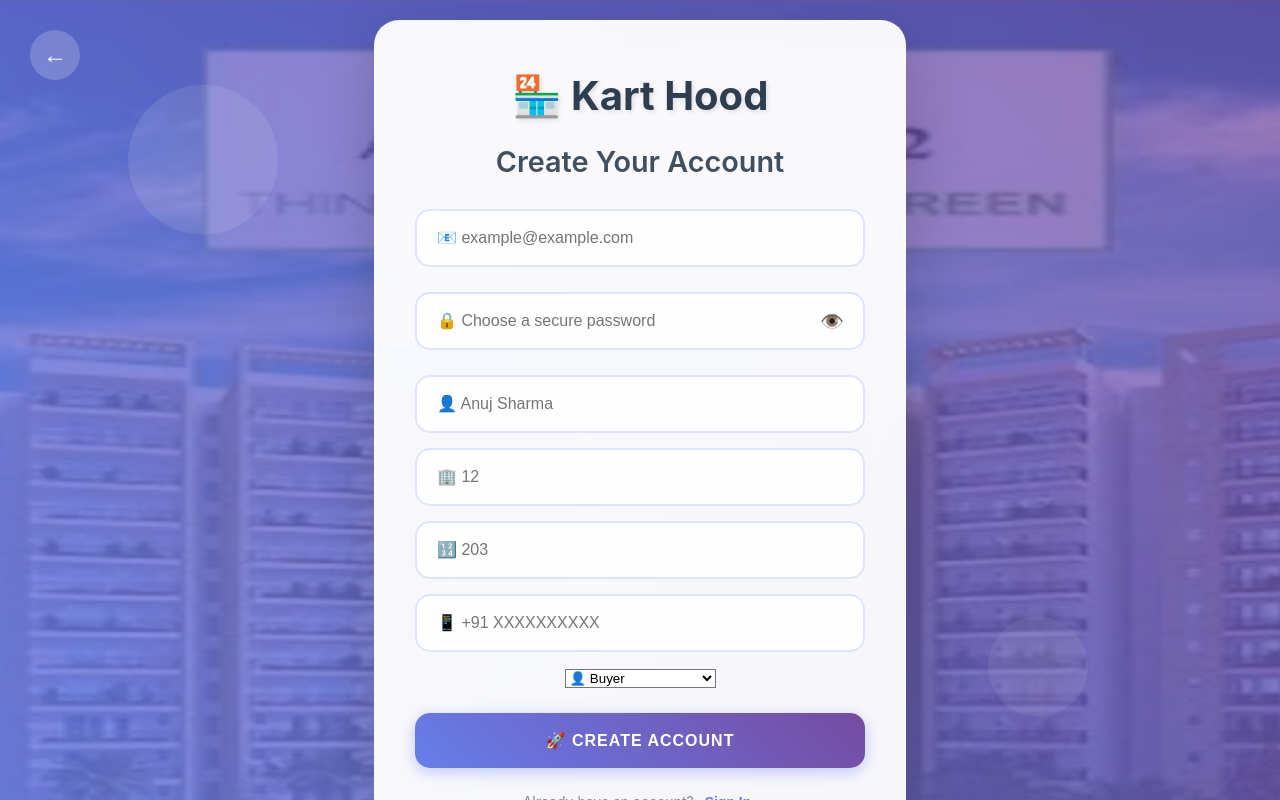
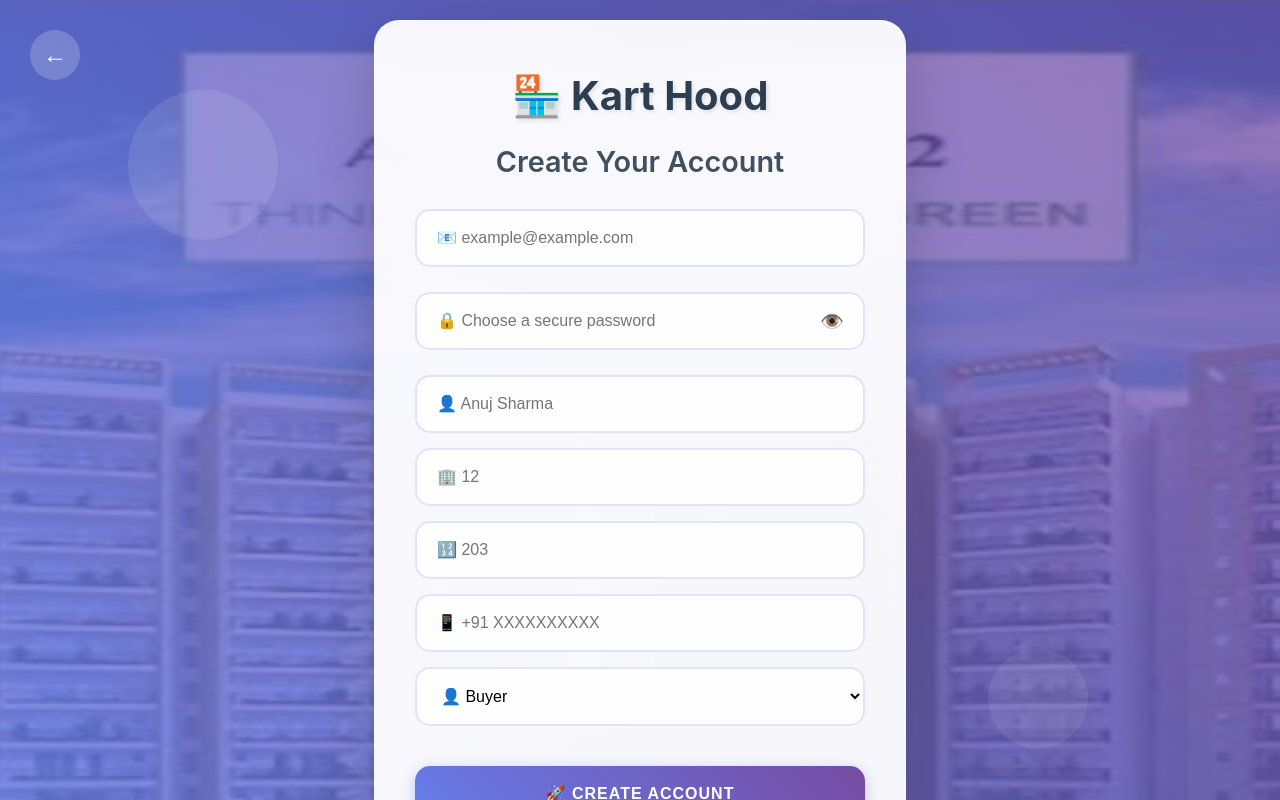
Before and after one commit to ABHIabhi91/KartHood, a React (Create React App) app: page /login in a window 1280 px wide. Both pictures are taken after a click on the button "Sign Up". Shown: the top 800 px of the page. Built offline with nearby package versions, Linux system fonts and the light colour scheme.

Commit message:
property seller login

```diff
--- a/src/components/LoginPage.jsx
+++ b/src/components/LoginPage.jsx
@@ -396,9 +396,7 @@
     onChange={handleInputChange}
     required
     disabled={lockedRole}
-    style={{inputStyle,    backgroundColor: lockedRole ? '#e0e0e0' : 'white', // greyed out
-                           color: lockedRole ? '#888' : '#000',
-                           cursor: lockedRole ? 'not-allowed' : 'pointer'}}
+    style={inputStyle}
   >
     <option value="BUYER">👤 Buyer</option>
     <option value="PROPERTY_SELLER">🏠 Property Seller</option>
```
